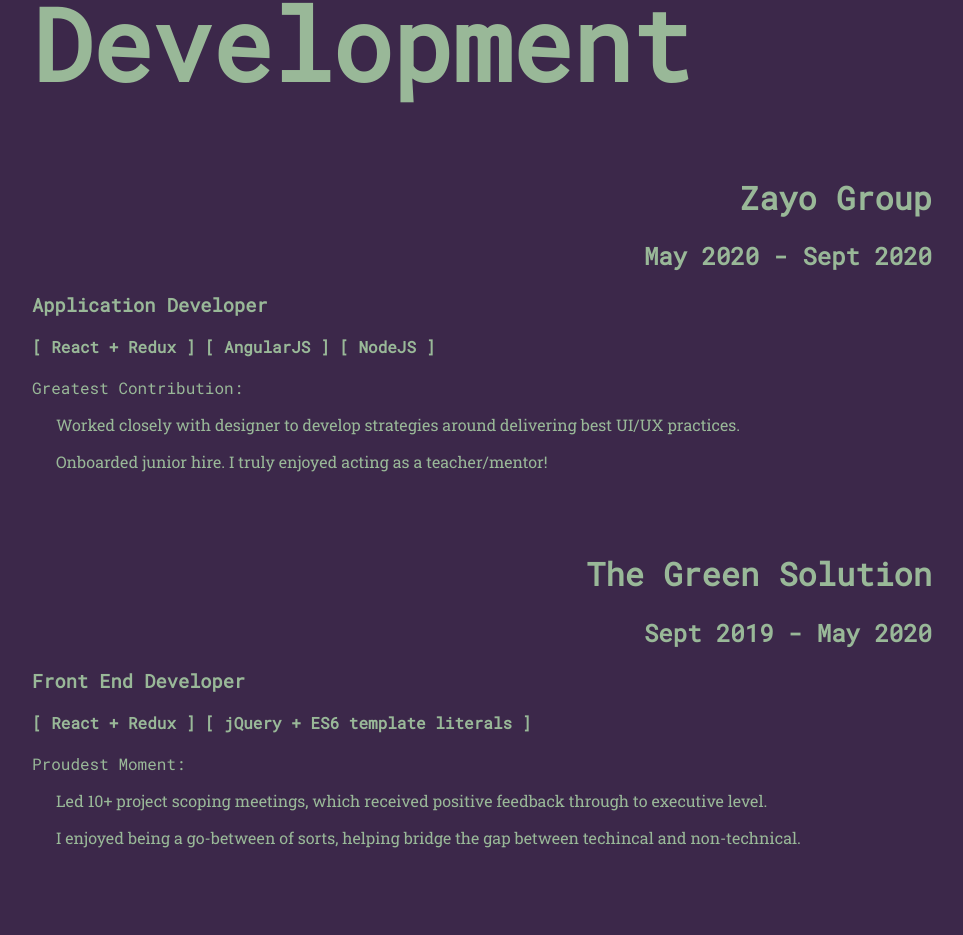
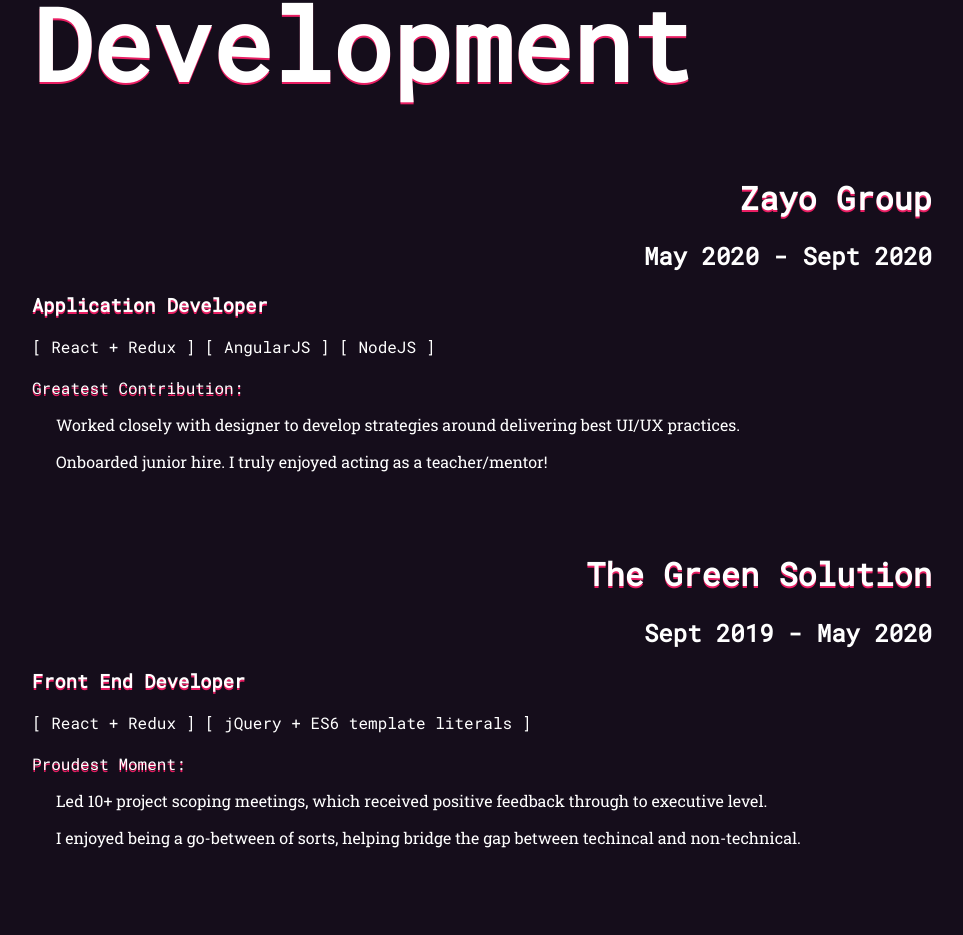
Before and after one commit to amandahussey/amandahussey.com, a React (Create React App) app: page / in a window 1280 px wide. Shown: the part 1855-2790 px from the top of the page, without its empty margins (158-1121 px from the left). Built offline with nearby package versions, Linux system fonts and the light colour scheme; a web font is replaced by a local one.

Commit message:
style adjustments

```diff
--- a/src/components/About/About.scss
+++ b/src/components/About/About.scss
@@ -24,6 +24,7 @@
 .about-container h1 {
     font-family: $dramatic-font;
     font-size: 100px;
+    text-shadow: 0 2px 0 $pop-color;
 }
 
 .about-container h3 {
--- a/src/components/Resume/Resume.js
+++ b/src/components/Resume/Resume.js
@@ -25,7 +25,7 @@
                             <h2>May 2020 - Sept 2020</h2>
                         </div>
 
-                        <h3>Application Developer</h3>
+                        <h3 className='resume-section__job-title'>Application Developer</h3>
                         <p className='resume-section__technologies-used'>
                             <span>[ React + Redux ] </span>
                             <span>[ AngularJS ] </span>
@@ -37,7 +37,6 @@
                                 <p>Worked closely with designer to develop strategies around delivering best UI/UX practices.</p>
                                 <p>Onboarded junior hire. I truly enjoyed acting as a teacher/mentor!</p>
                             </div>
-                            {/* <p className='resume-section__description__takeaway'>I value UI/UX.</p> */}
                         </div>
                     </div>
 
@@ -47,7 +46,7 @@
                             <h2>Sept 2019 - May 2020</h2>
                         </div>
 
-                        <h3>Front End Developer</h3>
+                        <h3 className='resume-section__job-title'>Front End Developer</h3>
                         <p className='resume-section__technologies-used'>
                             <span>[ React + Redux ] </span>
                             <span>[ jQuery + ES6 template literals ]</span>
@@ -59,7 +58,6 @@
                                 <p>Led 10+ project scoping meetings, which received positive feedback through to executive level.</p>
                                 <p>I enjoyed being a go-between of sorts, helping bridge the gap between techincal and non-technical.</p>
                             </div>
-                            {/* <p className='resume-section__description__takeaway'>I bridge the gap between technical and non-technical.</p> */}
                         </div>
                     </div>
 
@@ -69,7 +67,7 @@
                             <h2>July 2018 - April 2019</h2>
                         </div>
 
-                        <h3>Junior Software Developer</h3>
+                        <h3 className='resume-section__job-title'>Junior Software Developer</h3>
                         <p className='resume-section__technologies-used'>
                             <span>[ AngularJS ] </span>
                             <span>[ SQL (SSMS) ]</span>
@@ -82,10 +80,8 @@
                                 <p>The Pack Station - A key feature of the web app. UI designed by me!</p>
                                 <p>Executives loved it so much, that they made sure it was shown in all major sales demos. It was even planned to be used in an advertising campaign.</p>
                             </div>
+                        </div>
 
-                            {/* <p className='resume-section__description__takeaway'>I offer alternative solutions.</p> */}
-
-                        </div>
                     </div>
                 </div>
                 </div>
@@ -98,28 +94,28 @@
                             </div>
                             <div className='resume-section__description'>
                                 <div className='resume-section__sub-title'>
-                                    <h3>Graduate Coursework</h3>
+                                    <h3 className='resume-section__education-title'>Graduate Coursework</h3>
                                     <h3>Aug 2014 - Oct 2015</h3>
                                 </div>
                                 <p>MS Student in Pure Mathematics</p>
                             </div>
                             <div className='resume-section__description'>
                                 <div className='resume-section__sub-title'>
-                                    <h3>Teaching Assistant</h3>
+                                    <h3 className='resume-section__education-title'>Teaching Assistant</h3>
                                     <h3>Aug 2014 - Oct 2015</h3>
                                 </div>
                                 <p>Awarded Honorable Mention for Outstanding Teaching</p>
                             </div>
                             <div className='resume-section__description'>
                                 <div className='resume-section__sub-title'>
-                                    <h3>Bachelor of Science in Mathematics</h3>
+                                    <h3 className='resume-section__education-title'>Bachelor of Science in Mathematics</h3>
                                     <h3>Aug 2010 - May 2014</h3>
                                 </div>
                                 <p>GPA: 3.8 | Magna Cum Laude</p>
                             </div>
                             <div className='resume-section__description'>
                                 <div className='resume-section__sub-title'>
-                                    <h3>Undergraduate Researcher</h3>
+                                    <h3 className='resume-section__education-title'>Undergraduate Researcher</h3>
                                     <h3>Oct 2012 - April 2013</h3>
                                 </div>
                                 <p>Ask me about the behavior of a given quadratic irrational's continued fraction expansion when multiplied by two.</p>
--- a/src/components/Resume/Resume.scss
+++ b/src/components/Resume/Resume.scss
@@ -17,6 +17,7 @@
 
 #uic {
     margin-bottom: 80px;
+    text-shadow: 0 1px 0 $pop-color;
 }
 
 .resume-container {
@@ -26,6 +27,7 @@
 .resume-section__title {
     font-size: 100px;
     text-align: left;
+    text-shadow: 0 2px 0 $pop-color;
 }
 
 .resume-section {
@@ -34,6 +36,11 @@
 
 .resume-section__header {
     text-align: right;
+}
+
+.resume-section__header h1 {
+    text-align: right;
+    text-shadow: 0 2px 0 $pop-color;
 }
 
 .resume-section__sub-title {
@@ -46,6 +53,10 @@
     margin: 0;
 }
 
+.resume-section__education-title {
+    text-shadow: 0 .5px 0 $pop-color;
+}
+
 .resume-section__description-container {
     display: flex;
     justify-content: space-between;
@@ -56,13 +67,19 @@
     margin-top: 20px;
     font-family: $paragraph-font;
 }
-.resume-section__technologies-used {
+
+.resume-section__job-title {
+    text-shadow: 0 2px 0 $pop-color;
+}
+
+.resume-section__technologies-use {
     font-weight: 600;
 }
 
 .resume-section__description__greatest-moment {
     font-family: $header-font;
     margin-bottom: 0;
+    text-shadow: 0 2px 0 $pop-color;
 }
 
 .resume-section__description__paragraph {
@@ -104,7 +121,7 @@
         font-size: 50px;
     }
     .resume-section__header {
-        text-align: left;
+        // text-align: left;
     }
     .resume-section__header  h1 {
         margin-bottom: 0px;
@@ -126,6 +143,9 @@
     }
     .resume-section__description__greatest-moment {
         font-size: .9em;
+    }
+    .resume-section__sub-title {
+        flex-direction: column;
     }
 }
 
--- a/src/global-styles/colors.scss
+++ b/src/global-styles/colors.scss
@@ -2,9 +2,13 @@
 // $secondary-color: #e6de97;
 // $pop-color: #f9ee8b;
 
-$primary-color: #3c284a;
-$secondary-color: #99b898;
-$pop-color: #9de0ad;
+// $primary-color: #3c284a;
+// $secondary-color: #99b898;
+// $pop-color: #9de0ad;
+
+$primary-color: #150d1b;
+$secondary-color: #ffffff;
+$pop-color: #E91E63;
 
 // $primary-color: #622569;
 // $secondary-color: #f8b4cd;
```
